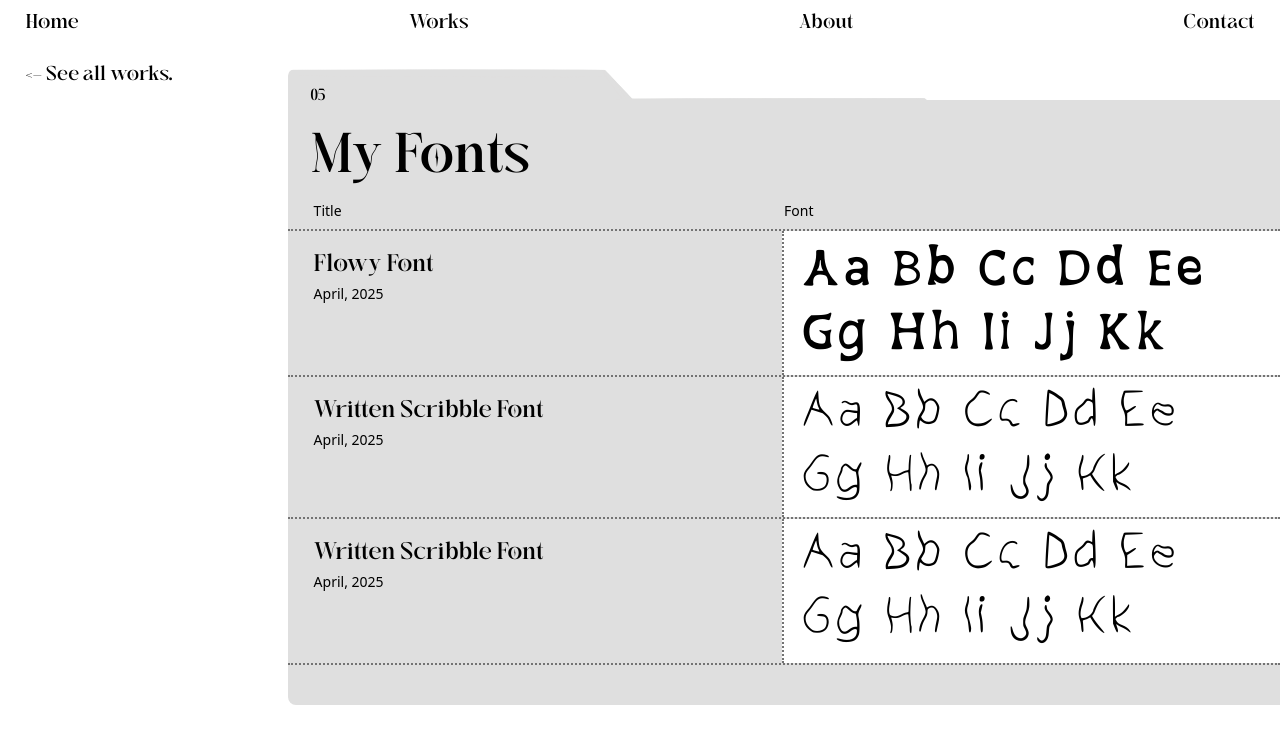
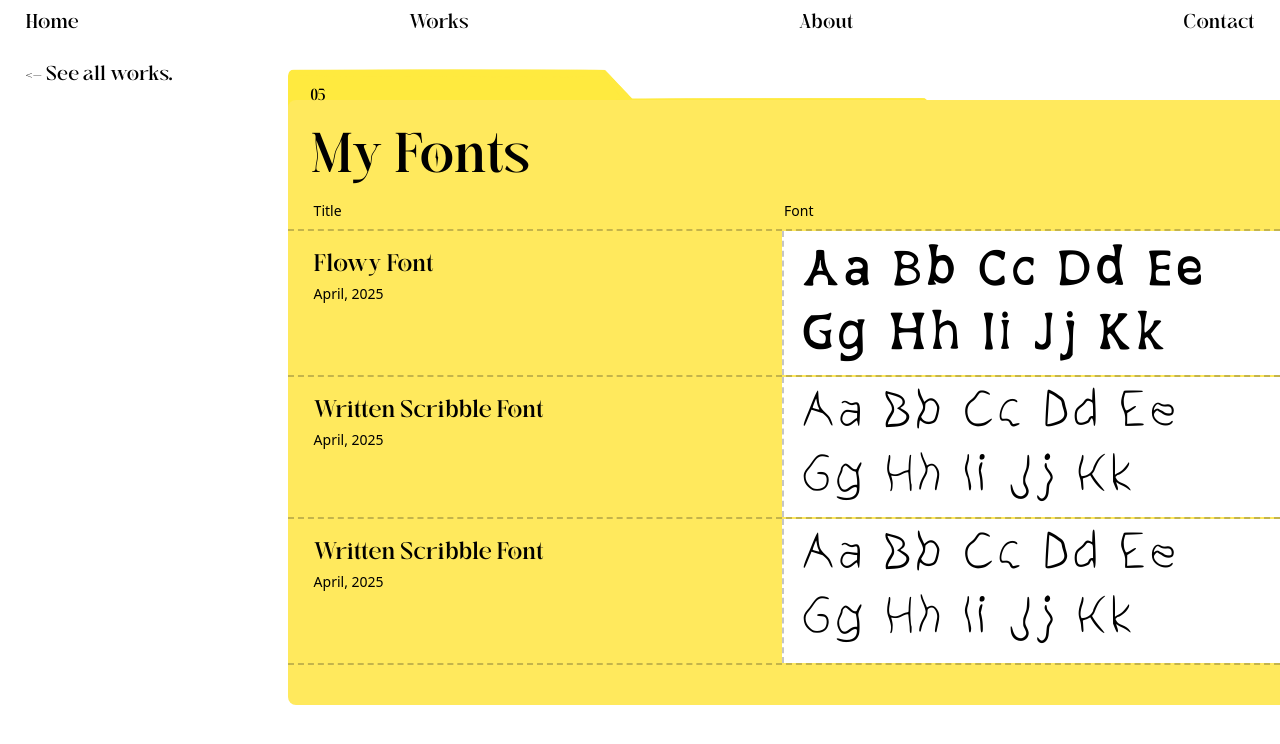
Before and after one commit to jane-does-coding/my-works, a Next.js app: page /fonts in a window 1280 px wide. Shown: the top 744 px of the page. Built offline with nearby package versions, Linux system fonts and the light colour scheme.

Commit message:
border and color change

```diff
--- a/app/(pages)/fonts/page.tsx
+++ b/app/(pages)/fonts/page.tsx
@@ -11,11 +11,11 @@ const FontsPage = () => {
 				</div>
 				<div className="w-[77.5%] fixed top-[7.5vh] left-[22.5vw] h-fit border-b-4">
 					<img
-						src="/imgs/folder-light.png"
+						src="/imgs/folder-light-yellow.png"
 						className="w-[50vw] absolute top-0 left-0"
 						alt=""
 					/>
-					<div className="bg-[#DFDFDF] rounded-[1vh] rounded-r-none absolute top-[5vh] h-full w-full"></div>
+					<div className="bg-[#ffe95d] rounded-[1vh] rounded-r-none absolute top-[5vh] h-full w-full"></div>
 					<p className="relative fusskia text-[2vh] left-[1.75vw] z-10 mt-[3vh] w-fit">
 						05
 					</p>
@@ -26,13 +26,13 @@ const FontsPage = () => {
 						<p className="w-full text-[1.75vh]">Title</p>
 						<p className="w-full text-[1.75vh]">Font</p>
 					</div>
-					<div className="flex flex-col z-10 relative border-t-2 border-dotted border-neutral-500 min-h-[30vh] max-h-[65vh] overflow-y-auto border-b-2">
+					<div className="flex flex-col z-10 relative border-t-2 border-dashed border-neutral-900/25 min-h-[30vh] max-h-[65vh] overflow-y-auto border-b-2">
 						<div className="flex h-[18vh] overflow-hidden transition-all ease-in-out hover:h-[41vh] duration-600 flex-shrink-0">
 							<div className="w-full pl-[2vw] pt-[2vh]">
 								<h2 className="fusskia text-[3vh]">Flowy Font</h2>
 								<h2 className=" text-[1.75vh]">April, 2025</h2>
 							</div>
-							<div className="bg-white w-full h-full border-l-2 border-dotted border-neutral-500 p-[2vh] py-[1vh]">
+							<div className="bg-white w-full h-full border-l-2 border-dashed border-neutral-900/25 p-[2vh] py-[1vh]">
 								<h2 className="text-[9vh] leading-[8vh] jnae">
 									Aa Bb Cc Dd Ee
 								</h2>
@@ -49,12 +49,12 @@ const FontsPage = () => {
 							</div>
 						</div>
 
-						<div className="flex h-[18vh] overflow-hidden transition-all ease-in-out hover:h-[41vh] duration-600 flex-shrink-0 border-y-2 border-neutral-500 border-dotted">
+						<div className="flex h-[18vh] overflow-hidden transition-all ease-in-out hover:h-[41vh] duration-600 shrink-0 border-y-2 border-neutral-900/25 border-dashed">
 							<div className="w-full pl-[2vw] pt-[2vh]">
 								<h2 className="fusskia text-[3vh]">Written Scribble Font</h2>
 								<h2 className=" text-[1.75vh]">April, 2025</h2>
 							</div>
-							<div className="bg-white w-full h-full border-l-2 border-dotted border-neutral-500 p-[2vh] py-[1vh]">
+							<div className="bg-white w-full h-full border-l-2 border-dashed border-neutral-900/25 p-[2vh] py-[1vh]">
 								<h2 className="text-[9vh] leading-[8vh] written-scribble">
 									Aa Bb Cc Dd Ee
 								</h2>
@@ -70,12 +70,12 @@ const FontsPage = () => {
 								</p>
 							</div>
 						</div>
-						<div className="flex h-[18vh] overflow-hidden transition-all ease-in-out hover:h-[41vh] duration-600 flex-shrink-0 border-dotted">
+						<div className="flex h-[18vh] overflow-hidden transition-all ease-in-out hover:h-[41vh] duration-600 flex-shrink-0 border-dashed">
 							<div className="w-full pl-[2vw] pt-[2vh]">
 								<h2 className="fusskia text-[3vh]">Written Scribble Font</h2>
 								<h2 className=" text-[1.75vh]">April, 2025</h2>
 							</div>
-							<div className="bg-white w-full h-full border-l-2 border-dotted border-neutral-500 p-[2vh] py-[1vh]">
+							<div className="bg-white w-full h-full border-l-2 border-dashed border-neutral-900/25 p-[2vh] py-[1vh]">
 								<h2 className="text-[9vh] leading-[8vh] written-scribble">
 									Aa Bb Cc Dd Ee
 								</h2>
--- a/app/globals.css
+++ b/app/globals.css
@@ -1,4 +1,5 @@
 @import "tailwindcss";
+
 @font-face {
 	font-family: "jnae";
 	src: url("/fonts/Jnae-Regular.ttf") format("truetype");
@@ -66,3 +67,5 @@ body:has(.folder:hover) .folder:hover {
 }
 
 /* filter: grayscale(100%); */
+
+/* color: #DFDFDF; */
--- a/app/page.tsx
+++ b/app/page.tsx
@@ -1,4 +1,5 @@
-import Image from "next/image";
+"use client";
+import { motion } from "framer-motion";
 
 export default function Home() {
 	return (
@@ -10,6 +11,7 @@ export default function Home() {
 				</div>
 
 				{/* Folder 01 */}
+
 				<a
 					href="/websites"
 					className="folder fixed bottom-[-10vh] hover:bottom-[-9vh] transition-all duration-200 left-0 bg-green-200/0 group"
--- a/package.json
+++ b/package.json
@@ -9,6 +9,7 @@
     "lint": "eslint"
   },
   "dependencies": {
+    "framer-motion": "^12.38.0",
     "next": "16.2.2",
     "react": "19.2.4",
     "react-dom": "19.2.4"
```
Also changed, not shown: 1 other file (tests, documents, lock files or other folders).
